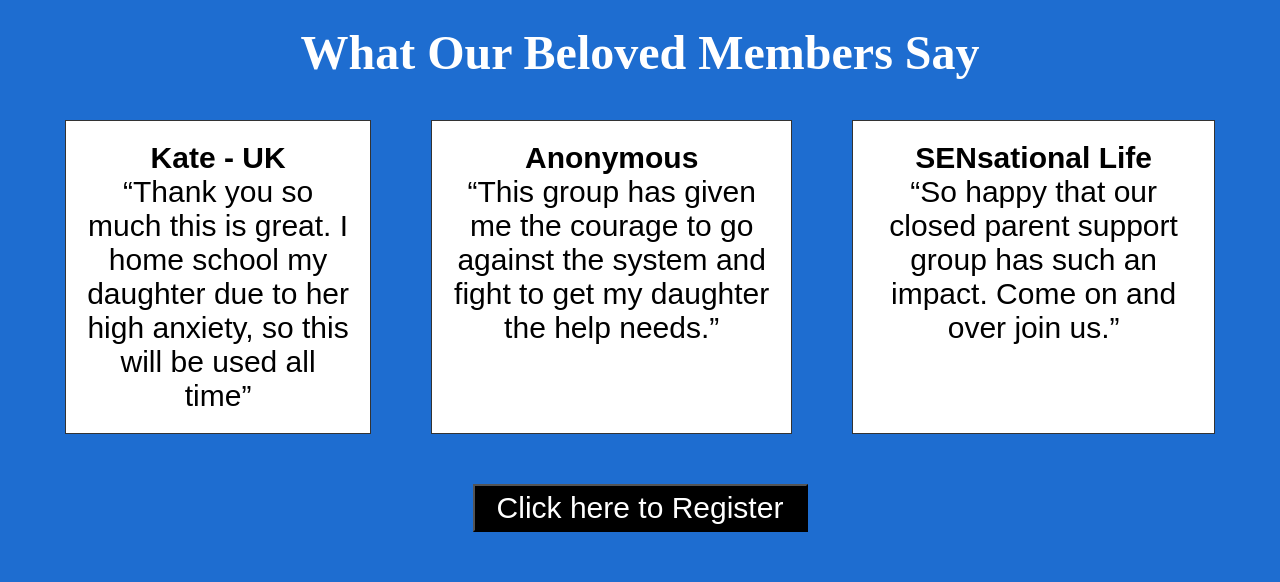
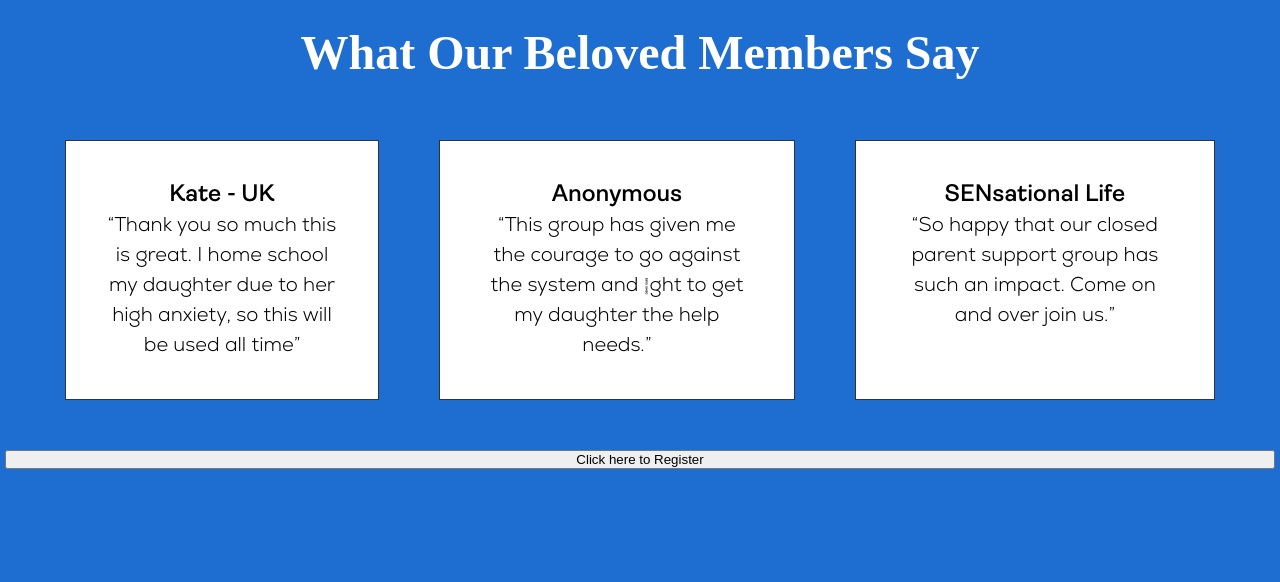
Before and after one commit to Sensational-Life/asd, a React (Create React App) app in the folder client/: page / in a window 1280 px wide. Shown: the part 3020-3602 px from the top of the page. Built offline with nearby package versions, Linux system fonts and the light colour scheme.

Commit message:
Inserted correct padding

```diff
--- a/client/src/pages/Home/MemberSays/Member.css
+++ b/client/src/pages/Home/MemberSays/Member.css
@@ -4,22 +4,22 @@
 	padding-right: 60px;
 	padding-left: 60px;
 	padding-bottom: 10px;
+	padding-top: 20px;
 	column-gap: 60px;
 }
 .grid-item {
 	background-color: white;
 	border: 1px solid rgba(0, 0, 0, 0.8);
-	padding: 20px;
-	font-size: 30px;
+	padding: 40px;
 	text-align: center;
 }
-.button:hover {
+.register-btn:hover {
 	box-shadow: 0 12px 16px 0 rgba(0, 0, 0, 0.24),
 		0 17px 50px 0 rgba(0, 0, 0, 0.19);
 	background-color: grey;
 	color: black;
 }
-.button {
+.register-btn {
 	width: 335px;
 	align-self: center;
 	font-size: 30px;
@@ -34,3 +34,21 @@
 	font-family: RobotoSlab-Regular;
 	font-size: 48px;
 }
+.memberSays-container {
+	background-color: rgb(30, 109, 208);
+	display: flex;
+	flex-direction: column;
+	align-content: center;
+	height: 75vh;
+	align-items: stretch;
+	gap: 40px;
+	padding: 5px;
+}
+.card-header {
+	font-family: "Ambit SemiBold";
+	font-size: 24px;
+}
+.card-text {
+	font-family: "NexaDemo-Light";
+	font-size: 20px;
+}
```
